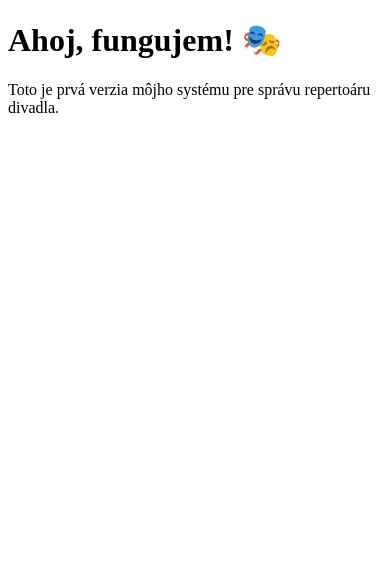
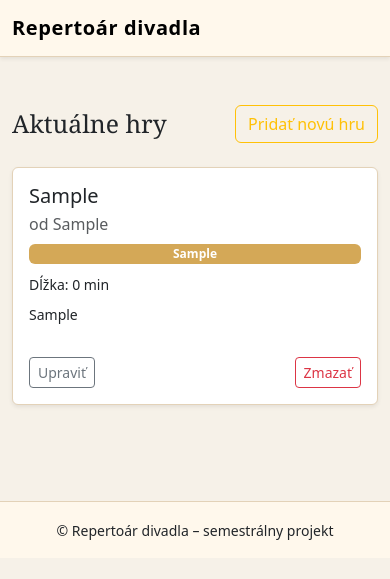
Before and after one commit to ZGatialova/divadlo-repertoar, a PHP site: page / in a window 390 px wide. Shown: the top 579 px of the page. Run offline with PHP 8.4, Linux system fonts and the light colour scheme; tables that the repository leaves empty or names only in its code hold one stand-in row (values such as "Sample post").

Commit message:
Add files via upload

```diff
--- /dev/null
+++ b/divadlo/includes/db.php
@@ -0,0 +1,23 @@
+<?php
+
+
+$host = '127.0.0.1';
+$db   = 'divadlo';
+$user = 'root';
+$pass = '';
+$charset = 'utf8mb4';
+
+$dsn = "mysql:host=$host;dbname=$db;charset=$charset";
+$options = [
+    PDO::ATTR_ERRMODE            => PDO::ERRMODE_EXCEPTION,
+    PDO::ATTR_DEFAULT_FETCH_MODE => PDO::FETCH_ASSOC,
+    PDO::ATTR_EMULATE_PREPARES   => false,
+];
+
+try {
+    $pdo = new PDO($dsn, $user, $pass, $options);
+} catch (PDOException $e) {
+
+    echo "Chyba pripojenia k databáze: " . $e->getMessage();
+    exit;
+}
--- a/divadlo/index.php
+++ b/divadlo/index.php
@@ -1,15 +1,118 @@
 <?php
-// index.php – test, či projekt beží
+require_once __DIR__ . '/includes/db.php';
 
+
+$stmt = $pdo->query("SELECT * FROM hry ORDER BY nazov");
+$hry = $stmt->fetchAll();
 ?>
 <!doctype html>
 <html lang="sk">
 <head>
     <meta charset="UTF-8">
     <title>Repertoár divadla</title>
+
+    <link href="https://cdn.jsdelivr.net/npm/bootstrap@5.3.2/dist/css/bootstrap.min.css" rel="stylesheet">
+    <style>
+        body {
+            background-color: #f6f1e8;
+            font-family: system-ui, -apple-system, BlinkMacSystemFont, "Segoe UI", sans-serif;
+        }
+        .navbar {
+            background-color: #fff8ec;
+            border-bottom: 1px solid #e3d2b8;
+        }
+        .navbar-brand {
+            font-weight: 600;
+            letter-spacing: 0.03em;
+        }
+        .page-title {
+            font-family: "Playfair Display", Georgia, "Times New Roman", serif;
+        }
+        .card {
+            border: 1px solid #e3d2b8;
+        }
+        .badge-genre {
+            background-color: #d4a857;
+        }
+        footer {
+            border-top: 1px solid #e3d2b8;
+            background-color: #fff8ec;
+        }
+    </style>
 </head>
 <body>
-    <h1>Ahoj, fungujem! 🎭</h1>
-    <p>Toto je prvá verzia môjho systému pre správu repertoáru divadla.</p>
+
+<nav class="navbar navbar-expand-lg shadow-sm">
+    <div class="container">
+        <a class="navbar-brand" href="index.php">Repertoár divadla</a>
+    </div>
+</nav>
+
+<main class="container py-5">
+    <div class="d-flex justify-content-between align-items-center mb-4">
+        <h1 class="page-title h2 mb-0">Aktuálne hry</h1>
+        <a href="add_hra.php" class="btn btn-outline-warning">Pridať novú hru</a>
+    </div>
+
+    <?php if (count($hry) === 0): ?>
+        <div class="alert alert-info">
+            Zatiaľ nie sú v databáze žiadne hry.
+        </div>
+    <?php else: ?>
+        <div class="row g-4">
+            <?php foreach ($hry as $hra): ?>
+                <div class="col-md-4">
+                    <div class="card h-100 shadow-sm">
+                        <div class="card-body d-flex flex-column">
+                            <h5 class="card-title mb-1">
+                                <?= htmlspecialchars($hra['nazov']) ?>
+                            </h5>
+                            <?php if (!empty($hra['autor'])): ?>
+                                <p class="text-muted mb-2">
+                                    od <?= htmlspecialchars($hra['autor']) ?>
+                                </p>
+                            <?php endif; ?>
+
+                            <?php if (!empty($hra['zaner'])): ?>
+                                <span class="badge badge-genre mb-2">
+                                    <?= htmlspecialchars($hra['zaner']) ?>
+                                </span>
+                            <?php endif; ?>
+
+                            <?php if (!empty($hra['dlzka'])): ?>
+                                <p class="mb-2"><small>Dĺžka: <?= (int)$hra['dlzka'] ?> min</small></p>
+                            <?php endif; ?>
+
+                            <?php if (!empty($hra['popis'])): ?>
+                                <p class="card-text small flex-grow-1">
+                                    <?= htmlspecialchars($hra['popis']) ?>
+                                </p>
+                            <?php endif; ?>
+
+                            <div class="mt-3 d-flex justify-content-between">
+                                <a href="edit_hra.php?id=<?= (int)$hra['id_hry'] ?>" class="btn btn-sm btn-outline-secondary">
+                                    Upraviť
+                                </a>
+                                <a href="delete_hra.php?id=<?= (int)$hra['id_hry'] ?>"
+                                   class="btn btn-sm btn-outline-danger"
+                                   onclick="return confirm('Naozaj chceš zmazať túto hru?');">
+                                    Zmazať
+                                </a>
+                            </div>
+                        </div>
+                    </div>
+                </div>
+            <?php endforeach; ?>
+        </div>
+    <?php endif; ?>
+</main>
+
+<footer class="py-3 mt-5">
+    <div class="container text-center">
+        <small>© Repertoár divadla – semestrálny projekt</small>
+    </div>
+</footer>
+
+<script src="https://cdn.jsdelivr.net/npm/bootstrap@5.3.2/dist/js/bootstrap.bundle.min.js"></script>
 </body>
 </html>
```
Also changed, not shown: divadlo/add_hra.php (added, +99 -0 lines), divadlo/delete_hra.php (added, +12 -0 lines), divadlo/edit_hra.php (added, +111 -0 lines).
